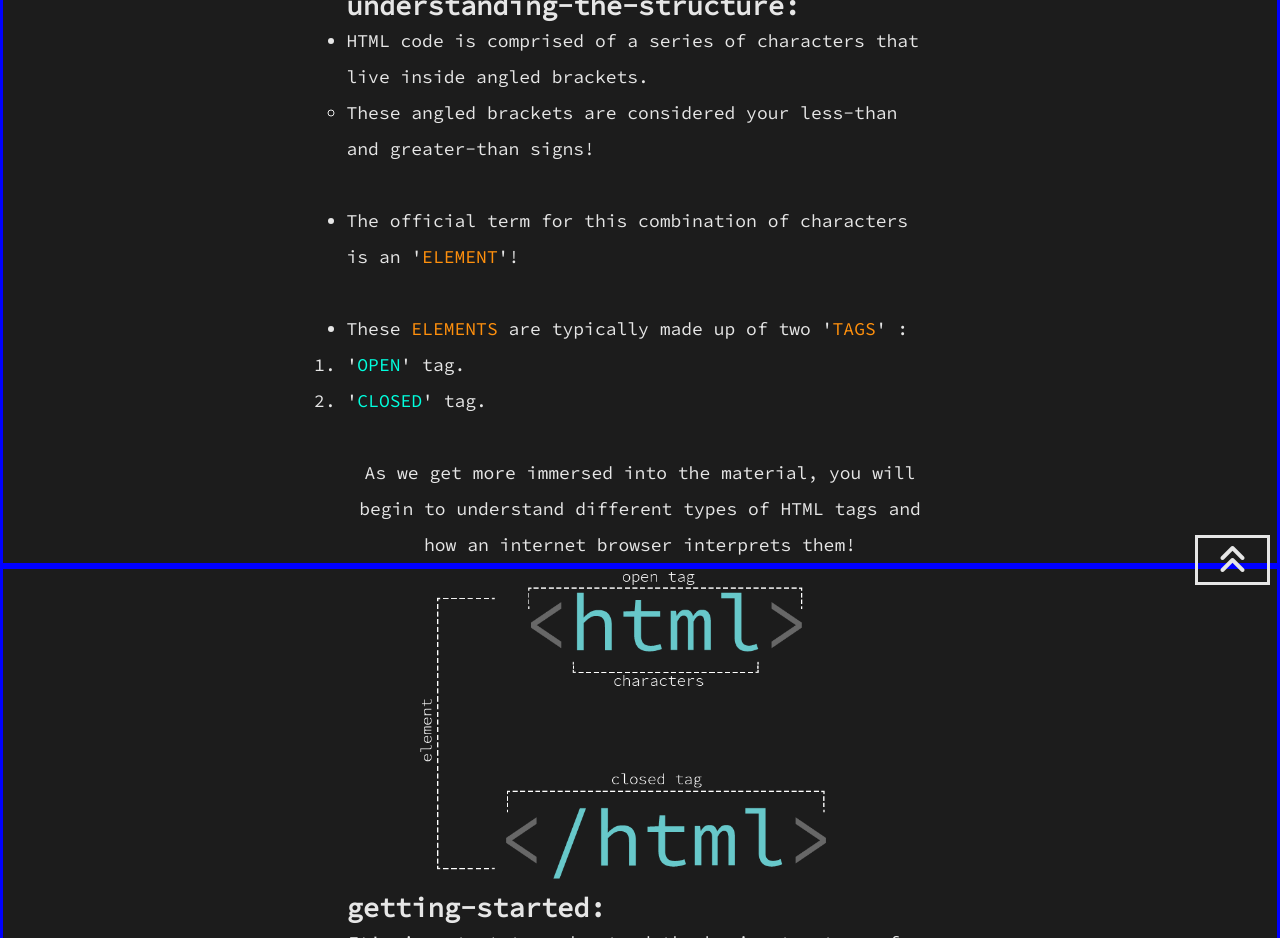
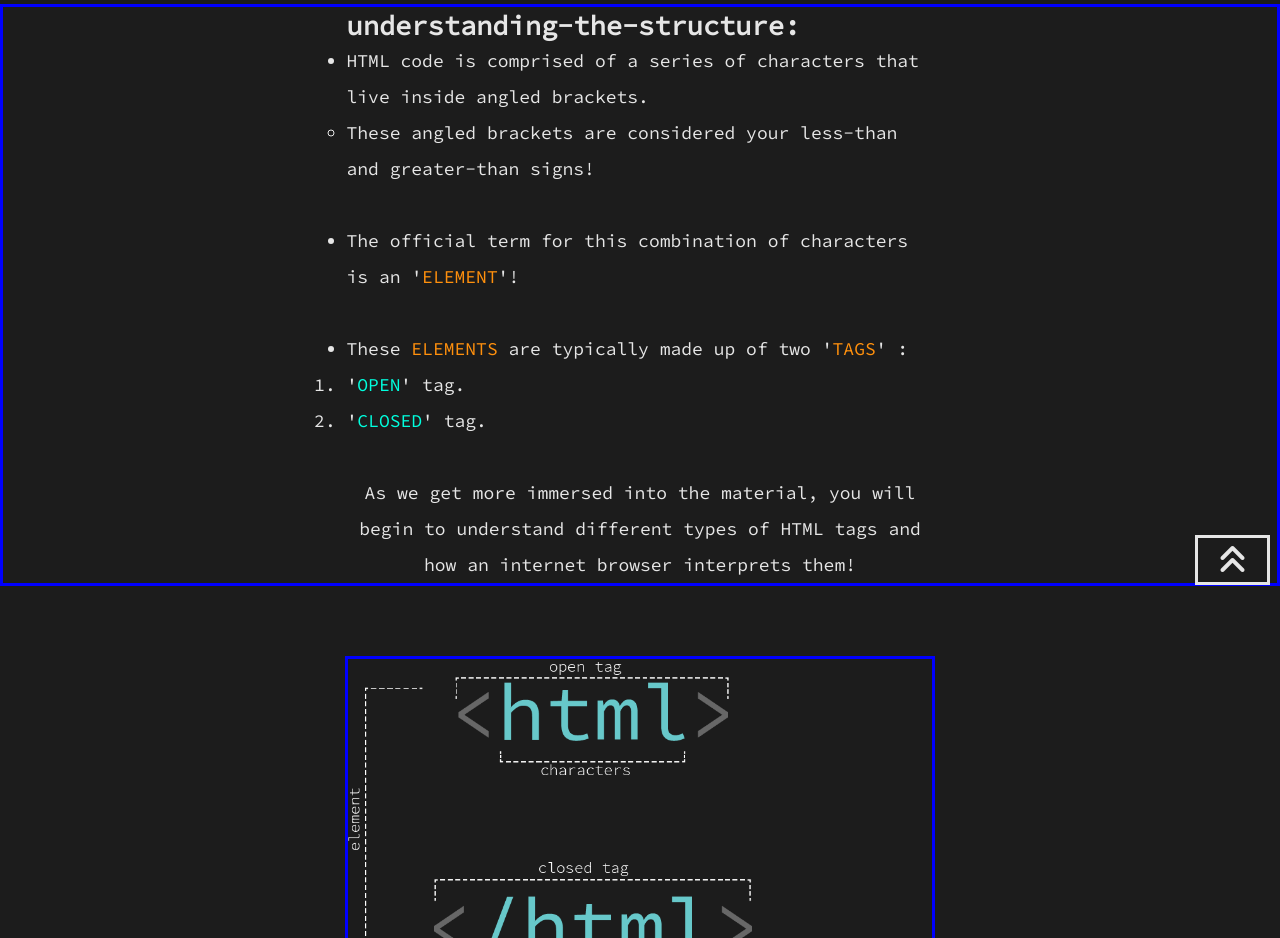
Before and after one commit to JaredScar/ART377-Midterm, a plain HTML site: page lesson1.html in a window 1280 px wide. Shown: the part 165-1103 px from the top of the page. Drawn offline with nearby package versions, Linux system fonts and the light colour scheme.

Commit message:
Add files via upload

```diff
--- a/lesson1.html
+++ b/lesson1.html
@@ -8,7 +8,8 @@ ART377 - MIDTERM SITE-->
 <link rel="stylesheet" type="text/css" href="styles/styles.css">
 <link rel="stylesheet" href="styles/colors.css">
 <script src="https://kit.fontawesome.com/9ae88992e0.js" crossorigin="anonymous"></script>
-
+<script type="text/javascript" src="http://code.jquery.com/jquery-1.7.1.min.js"></script>
+<script src="js/lesson1.js"></script>
 
 </head>
 <body>
@@ -26,49 +27,62 @@ ART377 - MIDTERM SITE-->
 				<li class="toggle"><span class="bars"></span></li>
 			</ul>
 	</nav>
-<main>
+
 
 <div class="container">
 
 <h1>.LESSON-<span class="txtCYAN">1</span> &#123;</h1>
 
-<div class="lessonContainer" style="border: 3px solid blue;">
+<div class="lessonContainer" style="border: 3px solid blue;margin-top: 20px;margin-bottom: 50px;">
 	<div class="lessonContent">
 		<h2>understanding-the-structure:</h2>
 			<p>
 				<ul>
-					<li>HTML code is comprised of a series of characters that live inside angled brackets.</li>
-					<ul>
-						<li>These angled brackets are considered your less-than and greater-than signs!</li>
-					</ul>
+
+					<li>HTML code is comprised of a series of characters that live inside angled brackets.
+
+						<ul>
+							<li>These angled brackets are considered your less-than and greater-than signs!</li>
+						</ul>
 								<br>
+
+					</li>
+
 					<li>The official term for this combination of characters is an '<span class="txtORANGE">ELEMENT</span>'!</li>
+
 								<br>
-					<li>These <span class="txtORANGE">ELEMENTS</span> are typically made up of two '<span class="txtORANGE">TAGS</span>' : </li>
+
+					<li>These <span class="txtORANGE">ELEMENTS</span> are typically made up of two '<span class="txtORANGE">TAGS</span>' :
+
 						<ol>
 							<li>'<span class="txtCYAN">OPEN</span>' tag.</li>
 							<li>'<span class="txtCYAN">CLOSED</span>' tag.</li>
 						</ol>
+
+					</li>
 								<br>
+
+
 				</ul>
 				<p style="text-align: center">As we get more immersed into the material, you will begin to understand different types of HTML tags and how an internet browser interprets them!</p>
 			</p>
 	</div>
 </div>
 
-	<br>
 
-<div class="lessonContainer" style="border: 3px solid blue;">
-	<div class="lessonContent" >
+<div class="lessonContainer">
+	<div class="lessonContent" style="justify-content: flex-start;border: 3px solid blue;margin-top: 20px;margin-bottom: 50px;">
 		<img width="75%" height="auto" alt="HTML-Breakdown" src="images/lesson1/lesson1-elements.png">
-	</div>
-	<div class="lessonContent" style="justify-content: flex-start ">
+		<br><br>
+
 		<h2>getting-started:</h2>
+		<br>
 		<p style="text-align: center">It's important to understand the basic structure of an HTML page before we dive into the design...</p>
 			<p>
-				<div class="lessonContent">
+
 					<img width="100%" height="auto" alt="HTML-Structure" src="images/lesson1/lesson1-structure.png">
-				</div>
+
+
 				<ul>
 					<li>An HTML page is structured like a human body! </li>
 
@@ -134,25 +148,25 @@ ART377 - MIDTERM SITE-->
 			</p>
 	</div>
 
-	<br>
-	<br>
-
+	<br><br>
 
 
 <div><iframe src="lesson1-game.html"></iframe></div>
-	</div><!--end lesson-container-->
 
-	<br>
-<div class="lessonContent">
-	<h1 style="float: left">&#125;</h1>
-	<button class ="button" style="float:right;height:50px" onClick="location.href='lessons.html'">BACK TO ALL LESSONS</button>
-</div>
 
+	<br><br>
+	<div class="lessonContent">
+		<h1 style="float: left">&#125;</h1>
+		<button class ="button" style="float:right;height:50px" onClick="location.href='lessons.html'">BACK TO ALL LESSONS</button>
+	</div>
+</div><!--end lesson-container-->
 <a class="toTop" href="#top"><i class="fas fa-angle-double-up"></i></a>
 
 
 </div> <!--end container-->
-</main>
+
+<footer><span style="font-size: 30px;">&reg;</span>CODE CURRENT - All rights reserved</footer>
+
 </body>
 
 </html>
--- a/styles/styles.css
+++ b/styles/styles.css
@@ -282,8 +282,7 @@ form #concerns{
 
 .lessonContainer{
 	display: flex;
-	justify-content: space-around;
-	flex-wrap: wrap;
+
 	flex-direction: column;
 	align-items: center;
 	width: 100%;
@@ -292,9 +291,7 @@ form #concerns{
 }
 
 .lessonContent{
-	display: flex;
-	justify-content: space-around;
-	flex-wrap: wrap;
+
 	width: 50%;
 	height: auto;
 	line-height: 36px;
```
Also changed, not shown: challenges.html (+2 -0 lines), faq.html (+1 -0 lines).
